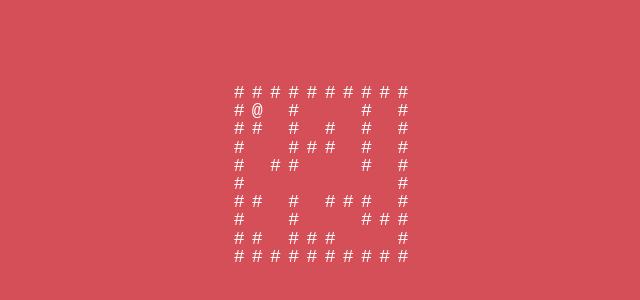
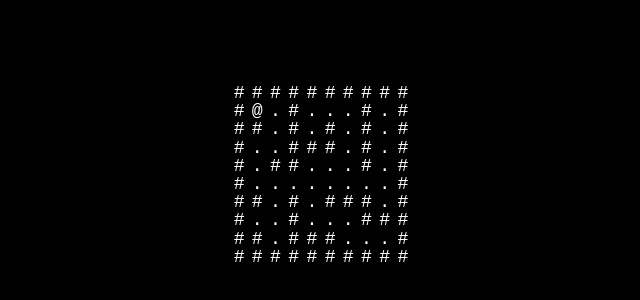
Before and after one commit to atkinchris/rogue, a React app: page / in a window 1280 px wide. Shown: the part 226-526 px from the top of the page, without its empty margins (319-959 px from the left). Built offline with nearby package versions, Linux system fonts and the light colour scheme.

Commit message:
Change to more traditional colours and characters

```diff
--- a/src/components/Board.jsx
+++ b/src/components/Board.jsx
@@ -6,7 +6,6 @@ import Player from './Player'
 
 const Board = ({ entities }) => (
   <div className="board">
-    <Player />
     {
       entities.map(({ id, x, y, type }) => {
         const style = {
@@ -18,6 +17,7 @@ const Board = ({ entities }) => (
         )
       })
     }
+    <Player />
   </div>
 )
 
--- a/src/index.css
+++ b/src/index.css
@@ -6,7 +6,7 @@ body,
   height: 100%;
   width: 100%;
   font-family: sans-serif;
-  background: #D44F57;
+  background: #000000;
   color: #FFFFFF;
 }
 
@@ -19,6 +19,7 @@ body,
 
 .board {
   font-family: monospace;
+  font-weight: 300;
   font-size: 1.4em;
   position: relative;
   width: 10em;
@@ -30,4 +31,5 @@ body,
   text-align: center;
   width: 1em;
   height: 1em;
+  background: #000000;
 }
--- a/src/store/middleware/collision.js
+++ b/src/store/middleware/collision.js
@@ -5,7 +5,7 @@ const collisionMiddleware = ({ getState }) => next => (action) => {
     const entities = selectEntitiesByCoord(getState())
     const { x, y } = action.payload
 
-    if (entities[x] && entities[x][y]) {
+    if (entities[x] && entities[x][y] && entities[x][y].type !== '.') {
       return null
     }
   }
--- a/src/store/reducers/entities.js
+++ b/src/store/reducers/entities.js
@@ -1,13 +1,13 @@
 const ENTITIES = [
   ['#', '#', '#', '#', '#', '#', '#', '#', '#', '#'],
-  ['#', ' ', ' ', '#', ' ', ' ', ' ', '#', ' ', '#'],
-  ['#', '#', ' ', '#', ' ', '#', ' ', '#', ' ', '#'],
-  ['#', ' ', ' ', '#', '#', '#', ' ', '#', ' ', '#'],
-  ['#', ' ', '#', '#', ' ', ' ', ' ', '#', ' ', '#'],
-  ['#', ' ', ' ', ' ', ' ', ' ', ' ', ' ', ' ', '#'],
-  ['#', '#', ' ', '#', ' ', '#', '#', '#', ' ', '#'],
-  ['#', ' ', ' ', '#', ' ', ' ', ' ', '#', '#', '#'],
-  ['#', '#', ' ', '#', '#', '#', ' ', ' ', ' ', '#'],
+  ['#', '.', '.', '#', '.', '.', '.', '#', '.', '#'],
+  ['#', '#', '.', '#', '.', '#', '.', '#', '.', '#'],
+  ['#', '.', '.', '#', '#', '#', '.', '#', '.', '#'],
+  ['#', '.', '#', '#', '.', '.', '.', '#', '.', '#'],
+  ['#', '.', '.', '.', '.', '.', '.', '.', '.', '#'],
+  ['#', '#', '.', '#', '.', '#', '#', '#', '.', '#'],
+  ['#', '.', '.', '#', '.', '.', '.', '#', '#', '#'],
+  ['#', '#', '.', '#', '#', '#', '.', '.', '.', '#'],
   ['#', '#', '#', '#', '#', '#', '#', '#', '#', '#'],
 ].reduce((out, row, y) => [
   ...out,
@@ -20,7 +20,7 @@ const ENTITIES = [
       y,
     },
   ], []),
-], []).filter(c => c.type !== ' ')
+], [])
 
 const entitiesReducer = (state = ENTITIES) => state
 
```
